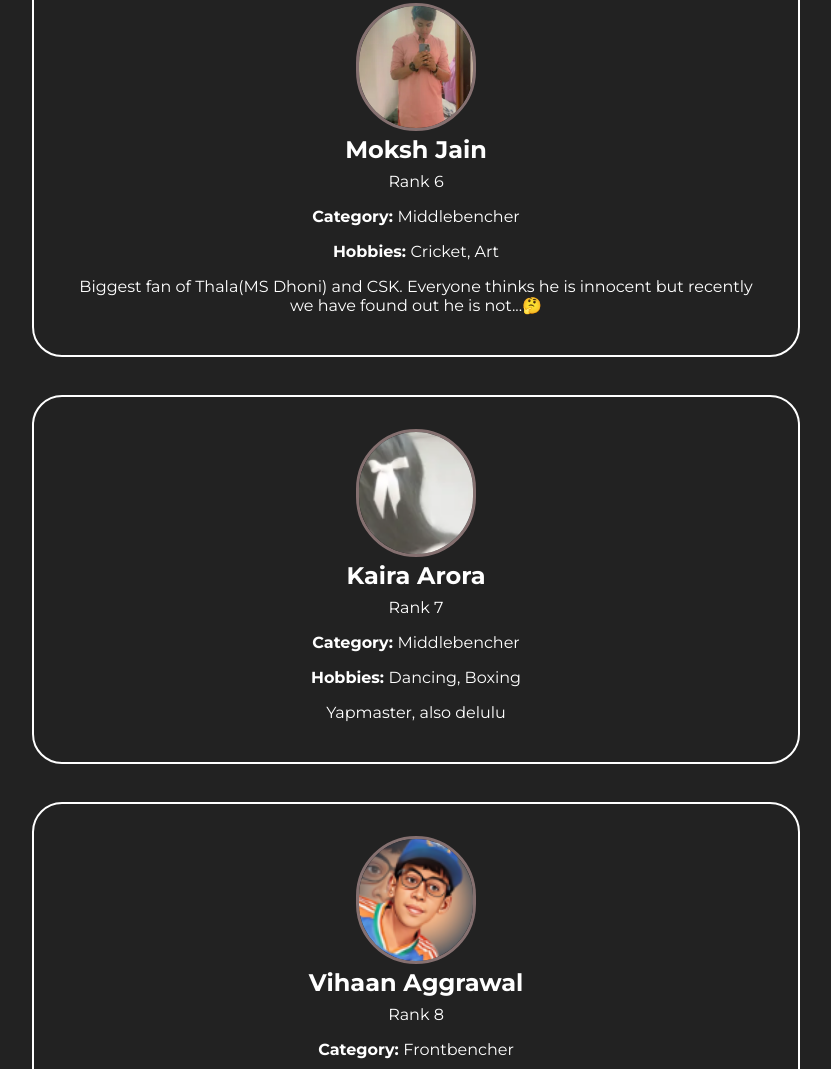
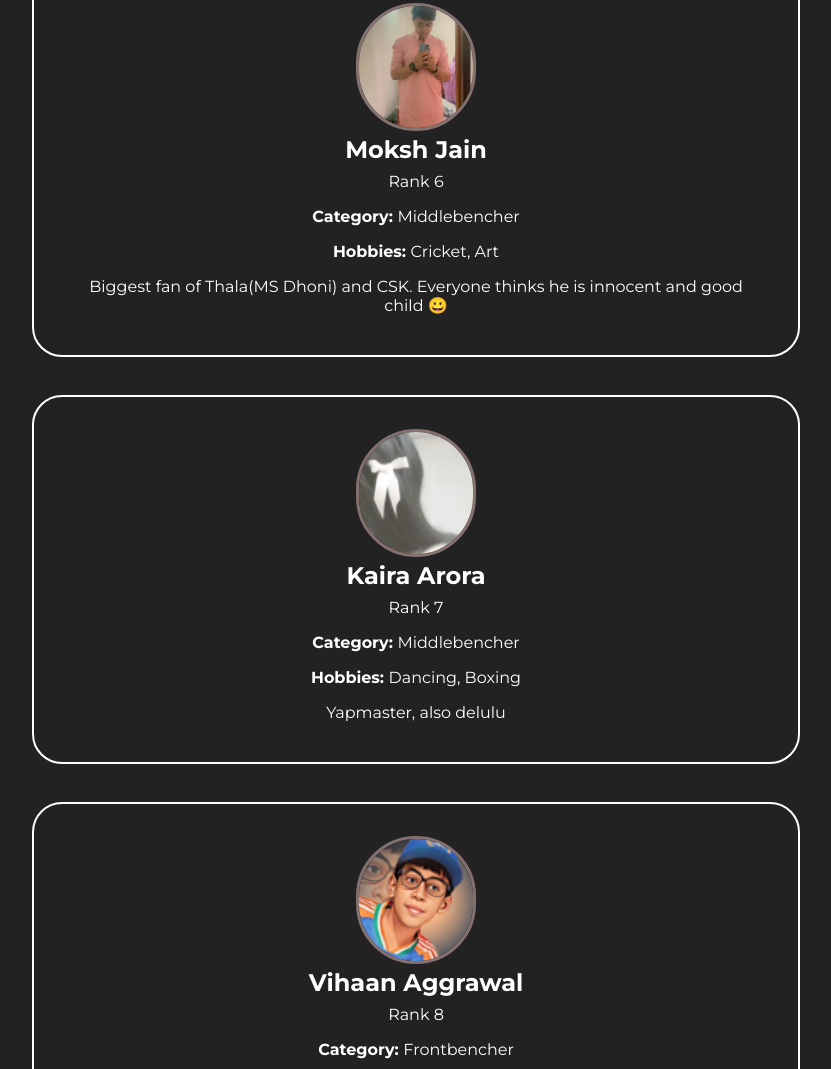
Before and after one commit to MasterCoderABC/8A-The-Class, a plain HTML site: page index.html in a window 1280 px wide. Shown: the part 2627-3696 px from the top of the page, without its empty margins (224-1055 px from the left). Drawn offline with Linux system fonts and the light colour scheme.

Commit message:
Update index.html

```diff
--- a/index.html
+++ b/index.html
@@ -93,7 +93,7 @@
           <p><b>Category: </b>Middlebencher</p>
           <p><b>Hobbies: </b>Cricket, Art</p>
           <p> Biggest fan of Thala(MS Dhoni) and CSK. Everyone thinks
-            he is innocent but recently we have found out he is not...🤔
+            he is innocent and good child 😀
           </p>
         </div><br><br>
         <div class="studentsP" id="n7">
```
